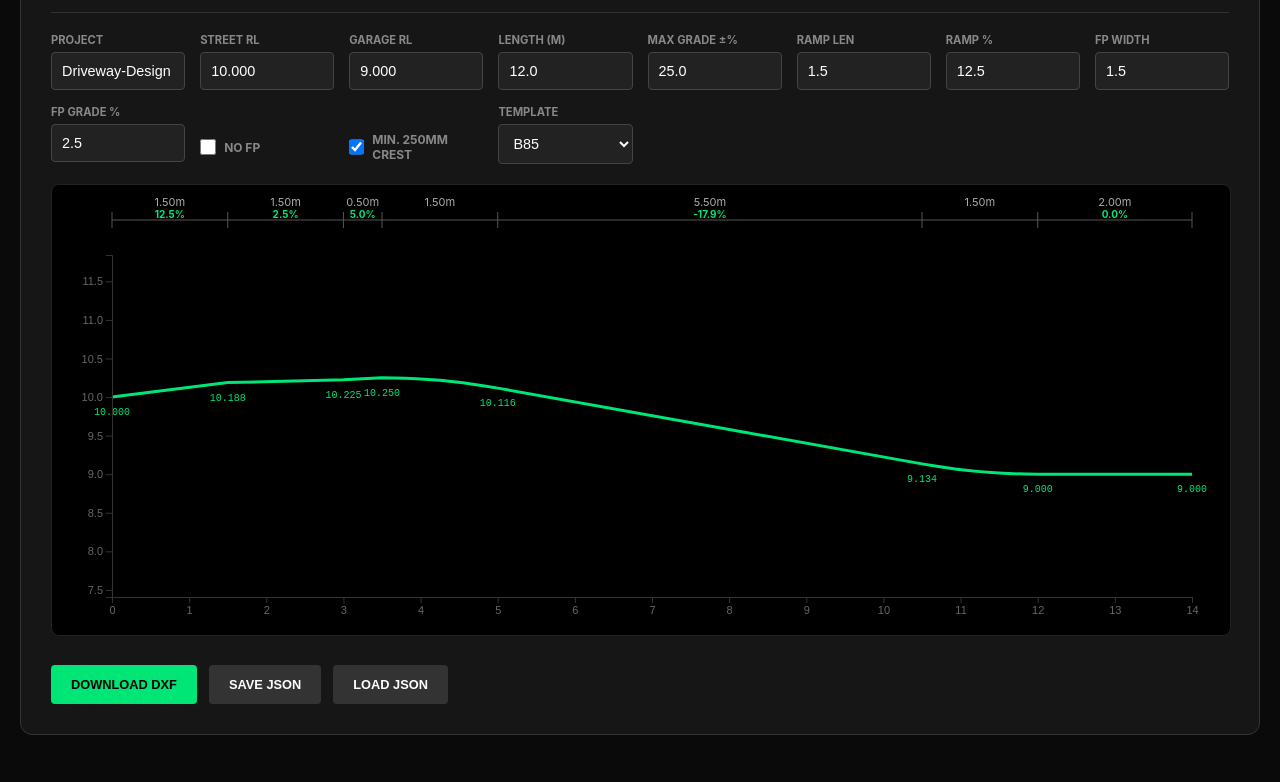
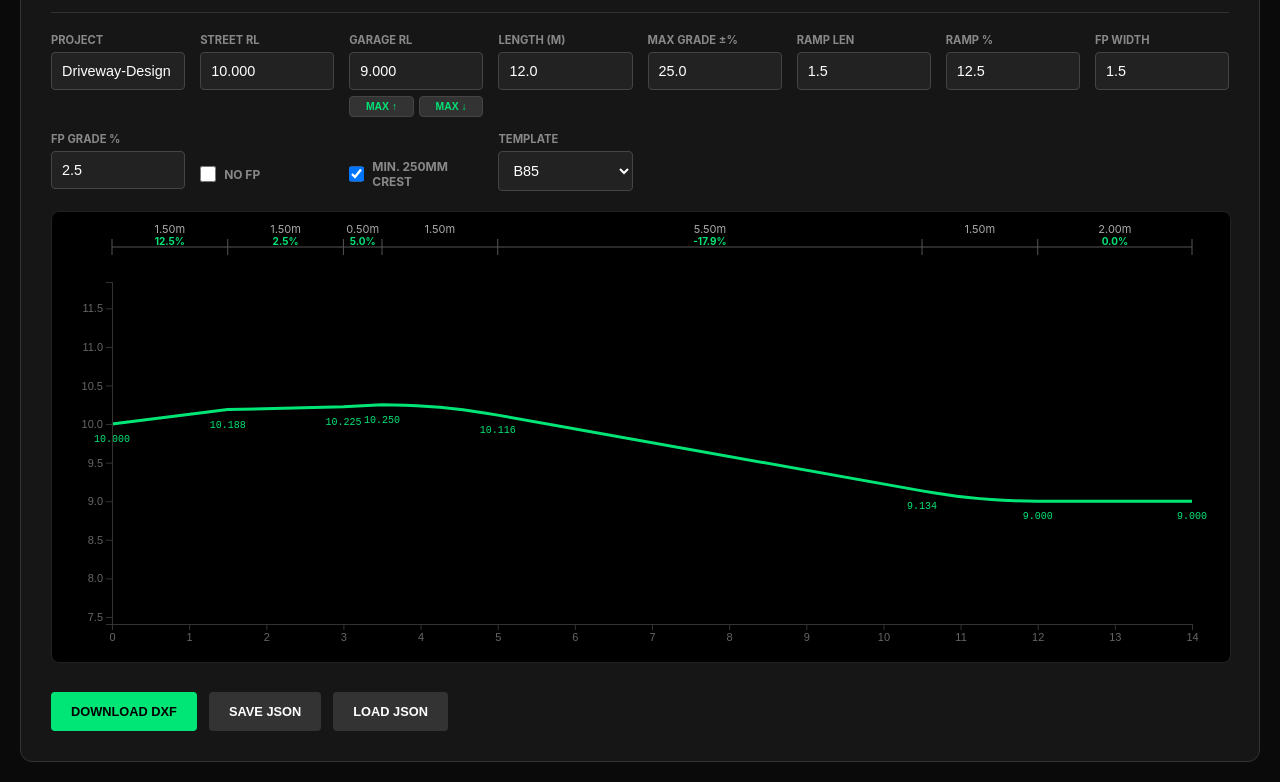
Before and after one commit to pucejuice/driveway-grades, a plain HTML site: page index.html in a window 1280 px wide. Shown: the part 83-865 px from the top of the page. Before the commit the page ends 838 px from the top, so only its background shows below. Drawn offline with nearby package versions, Linux system fonts and the light colour scheme.

Commit message:
Update index.html
Added Max and min height toggles

```diff
--- a/index.html
+++ b/index.html
@@ -15,6 +15,8 @@
         input, select { background: #222; border: 1px solid #444; color: #fff; padding: 10px; border-radius: 4px; font-size: 0.9rem; }
         .checkbox-group { flex-direction: row; align-items: center; gap: 8px; padding-top: 25px; }
         .checkbox-group input { width: 16px; height: 16px; cursor: pointer; margin: 0; }
+        .mini-btn { background: #333; color: var(--accent); border: 1px solid #444; border-radius: 4px; cursor: pointer; font-weight: bold; transition: 0.2s; }
+        .mini-btn:hover { background: #444; color: #fff; }
         svg { width: 100%; height: 450px; background: #000; border-radius: 8px; margin-top: 20px; border: 1px solid #222; cursor: crosshair; }
         .btn-group { display: flex; gap: 12px; margin-top: 25px; }
         button { padding: 12px 20px; border: none; border-radius: 4px; cursor: pointer; font-weight: 600; text-transform: uppercase; font-size: 0.8rem; }
@@ -41,7 +43,16 @@
     <div class="controls">
         <div class="input-group"><label>Project</label><input type="text" id="projName" value="Driveway-Design"></div>
         <div class="input-group"><label>Street RL</label><input type="number" id="startElev" value="10.000" step="0.001"></div>
-        <div class="input-group"><label>Garage RL</label><input type="number" id="targetElev" value="9.000" step="0.001"></div>
+
+        <div class="input-group">
+            <label>Garage RL</label>
+            <input type="number" id="targetElev" value="9.000" step="0.001">
+            <div style="display:flex; gap: 5px; margin-top: 6px;">
+                <button class="mini-btn" onclick="calcMaxTarget(1)" style="flex:1; padding: 4px; font-size:0.65rem;" title="Auto-calculate Max Height">MAX ↑</button>
+                <button class="mini-btn" onclick="calcMaxTarget(-1)" style="flex:1; padding: 4px; font-size:0.65rem;" title="Auto-calculate Max Depth">MAX ↓</button>
+            </div>
+        </div>
+
         <div class="input-group"><label>Length (m)</label><input type="number" id="totalLen" value="12.0" step="0.1"></div>
         <div class="input-group"><label>Max Grade ±%</label><input type="number" id="maxGrade" value="25.0" step="0.5"></div>
         <div class="input-group"><label>Ramp Len</label><input type="number" id="kerbLen" value="1.5" step="0.1"></div>
@@ -57,7 +68,7 @@
 
         <div class="input-group checkbox-group">
             <input type="checkbox" id="forceCrest" checked>
-            <label style="margin:0; font-size:0.75rem;" title="Ensure 250mm freeboard above street RL for downward sloping lots">min. 250mm Crest</label>
+            <label style="margin:0; font-size:0.75rem;" title="Ensure 250mm freeboard above street RL for downward sloping lots">Min. 250mm Crest</label>
         </div>
 
         <div class="input-group">
@@ -88,11 +99,10 @@
         const { pts, name } = e.data;
         let d = ['0','SECTION','2','ENTITIES'].join(NL);
 
-        // 1. Profile Polyline
+        // Profile Polyline
         d += `${NL}0${NL}LWPOLYLINE${NL}8${NL}DESIGN${NL}62${NL}3${NL}90${NL}${pts.length}`;
         pts.forEach(p => d += `${NL}${_pt(p)}`);
 
-        // 2. Dimensions & Labels
         const keyPts = pts.filter(p => p.isKey);
         const maxY = Math.max(...pts.map(p => p.y));
         const dimY = maxY + 1.0;
@@ -110,11 +120,9 @@
 
                 // Horizontal Dimension Line
                 d += `${NL}0${NL}LINE${NL}8${NL}DIMS${NL}62${NL}8${NL}10${NL}${p.x.toFixed(4)}${NL}20${NL}${dimY.toFixed(4)}${NL}11${NL}${nxt.x.toFixed(4)}${NL}21${NL}${dimY.toFixed(4)}`;
-
                 // Length Text
                 d += `${NL}0${NL}TEXT${NL}8${NL}DIMS${NL}62${NL}8${NL}10${NL}${midX.toFixed(4)}${NL}20${NL}${(dimY + 0.15).toFixed(4)}${NL}40${NL}0.1${NL}72${NL}1${NL}11${NL}${midX.toFixed(4)}${NL}21${NL}${(dimY + 0.15).toFixed(4)}${NL}1${NL}${dist.toFixed(2)}m`;
-
-                // Grade Text (Omitted for curves)
+                // Grade Text
                 if (p.nextLabel) {
                     d += `${NL}0${NL}TEXT${NL}8${NL}DIMS${NL}62${NL}3${NL}10${NL}${midX.toFixed(4)}${NL}20${NL}${(dimY + 0.04).toFixed(4)}${NL}40${NL}0.08${NL}72${NL}1${NL}11${NL}${midX.toFixed(4)}${NL}21${NL}${(dimY + 0.04).toFixed(4)}${NL}1${NL}${p.nextLabel}`;
                 }
@@ -149,6 +157,50 @@
 
     d3.select("#forceCrest").on("change", render);
 
+    // --- AUTO CALCULATE MAX BOUNDS ---
+    function calcMaxTarget(direction) {
+        const s = +d3.select("#startElev").property("value");
+        const len = +d3.select("#totalLen").property("value");
+        const kL = +d3.select("#kerbLen").property("value");
+        const kG = +d3.select("#kerbGrade").property("value")/100;
+        const fW = +d3.select("#fpWidth").property("value");
+        const fG = +d3.select("#fpGrade").property("value")/100;
+        const maxG = +d3.select("#maxGrade").property("value")/100;
+        const noFP = d3.select("#ignoreFp").property("checked");
+        const forceCrest = d3.select("#forceCrest").property("checked");
+
+        let curX = kL;
+        let curY = s + (kL * kG);
+        let gStart = kG;
+
+        if (!noFP) {
+            curX += fW;
+            curY += (fW * fG);
+            gStart = fG;
+        }
+
+        if (direction < 0 && forceCrest && curY < s + 0.25) {
+            const reqY = s + 0.25;
+            const dist = (reqY - curY) / 0.05;
+            curX += dist;
+            curY = reqY;
+            gStart = 0.0;
+        }
+
+        const x_rem = len - curX;
+        if (x_rem < 3.0) {
+            d3.select("#status").text("ERROR: Driveway too short for transitions.");
+            return;
+        }
+
+        const mainG = maxG * direction;
+        // Formula: Target RL = Entry RL + dY_trans1 + dY_main + dY_trans2
+        const targetRL = curY + 0.75 * gStart + mainG * (x_rem - 1.5);
+
+        d3.select("#targetElev").property("value", targetRL.toFixed(3));
+        render();
+    }
+
     function solve() {
         const cfg = {
             s: +d3.select("#startElev").property("value"),
@@ -181,13 +233,13 @@
 
         // 2.5 Queensland 250mm Crest Requirement Check
         if (cfg.forceCrest && cfg.t < cfg.s && curY < cfg.s + 0.25) {
-            res[res.length - 1].nextLabel = "5.0%"; // Label for the up-grade
+            res[res.length - 1].nextLabel = "5.0%";
             const reqY = cfg.s + 0.25;
-            const dist = (reqY - curY) / 0.05; // Extend at 5% grade to reach the 250mm freeboard
+            const dist = (reqY - curY) / 0.05;
             curX += dist;
             curY = reqY;
             res.push({x: curX, y: curY, isKey: true, nextLabel: ""});
-            gStart = 0.0; // The transition down starts perfectly flat at the crest
+            gStart = 0.0;
         }
 
         const x_rem = cfg.len - curX;
@@ -227,7 +279,8 @@
         // 4. Garage Flat
         res.push({x: curX + cfg.flat, y: curY, isKey: true});
 
-        d3.select("#status").text(Math.abs(mainG) > cfg.maxG ? `EXCEEDS ±${(cfg.maxG*100).toFixed(1)}%: ${(mainG*100).toFixed(1)}%` : "");
+        // Epsilon added to avoid floating-point math false positives
+        d3.select("#status").text(Math.abs(mainG) > cfg.maxG + 0.0001 ? `EXCEEDS ±${(cfg.maxG*100).toFixed(1)}%: ${(mainG*100).toFixed(1)}%` : "");
         return res;
     }
 
@@ -380,7 +433,9 @@
             const s = JSON.parse(ev.target.result); Object.keys(s).forEach(k => {
                 const el = d3.select("#"+k); if(el.property("type")==='checkbox') el.property("checked", s[k]); else el.property("value", s[k]);
             });
-            d3.select("#ignoreFp").dispatch('change'); render();
+            d3.select("#ignoreFp").dispatch('change');
+            d3.select("#forceCrest").dispatch('change');
+            render();
         }; r.readAsText(e.target.files[0]);
     }
 
```
